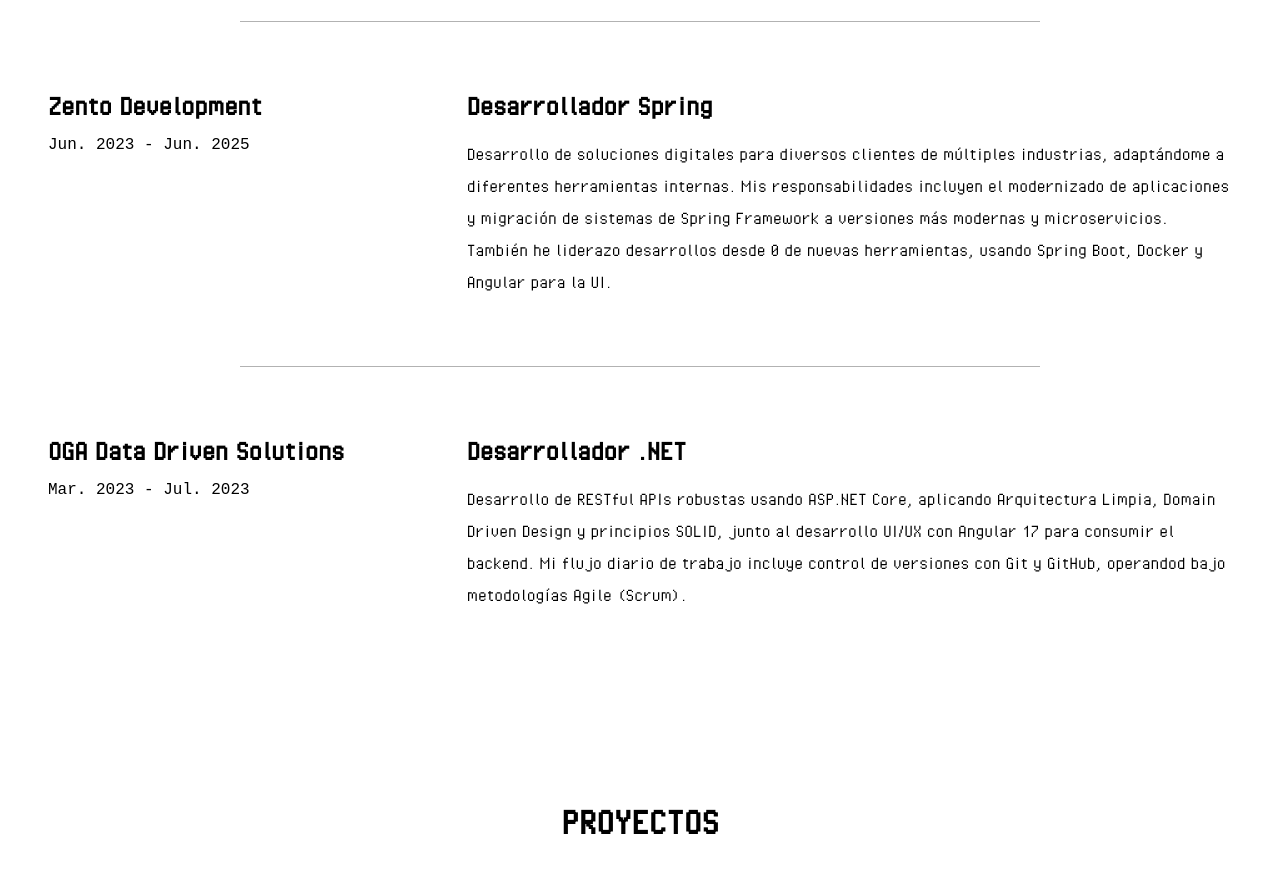
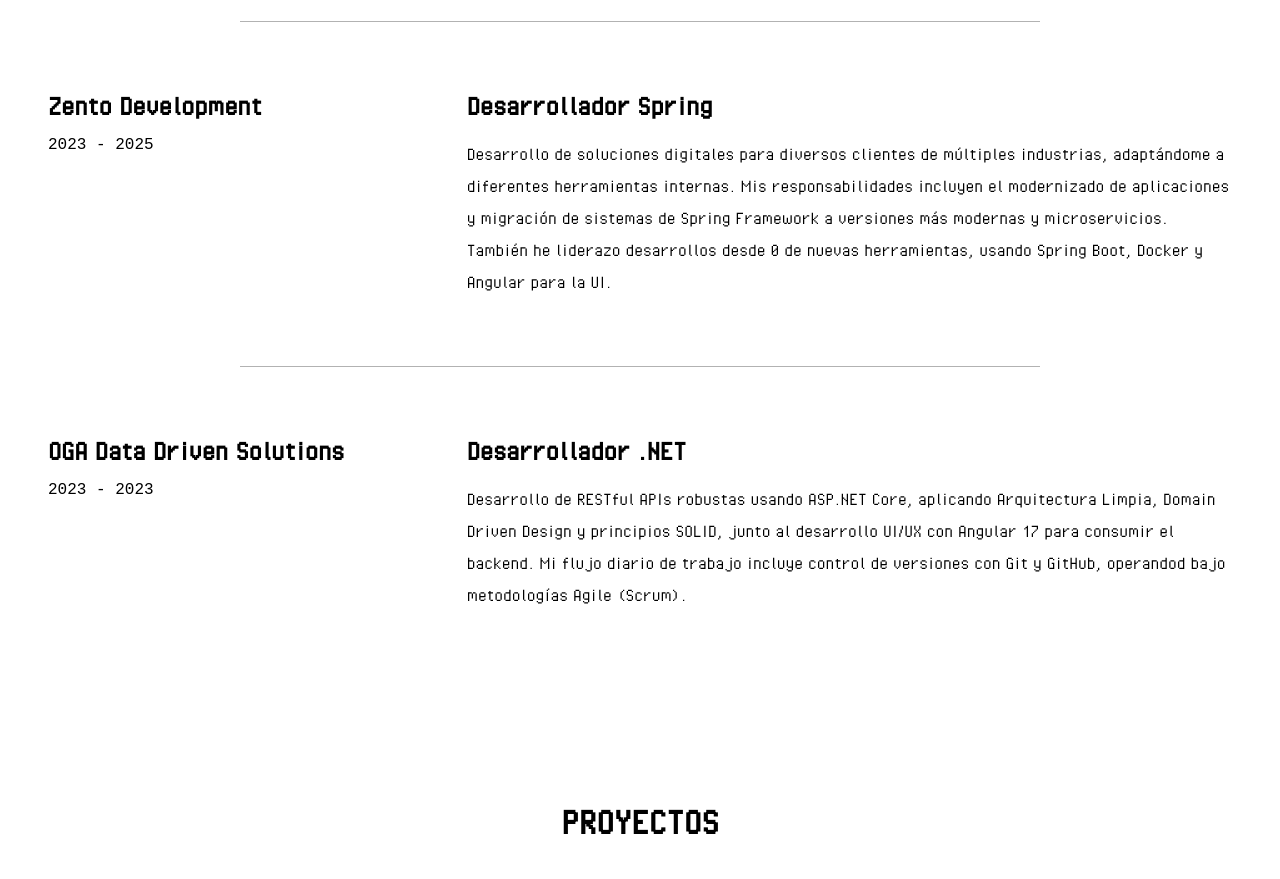
Before and after one commit to isaurus/my-portfolio, a plain HTML site: page index.html in a window 1280 px wide. Shown: the part 920-1799 px from the top of the page. Drawn offline with Linux system fonts and the light colour scheme.

Commit message:
fix: cambio de fechas

```diff
--- a/index.html
+++ b/index.html
@@ -75,7 +75,7 @@
         <div class="experience-container">
             <div class="experience-container-left">
                 <h2>Zento Development</h2>
-                <p>Jun. 2023 - Jun. 2025</p>
+                <p>2023 - 2025</p>
             </div>
             <div class="experience-container-right">
                 <h2>Desarrollador Spring</h2>
@@ -91,7 +91,7 @@
         <div class="experience-container">
             <div class="experience-container-left">
                 <h2>OGA Data Driven Solutions</h2>
-                <p>Mar. 2023 - Jul. 2023</p>
+                <p>2023 - 2023</p>
             </div>
             <div class="experience-container-right">
                 <h2>Desarrollador .NET</h2>
```
